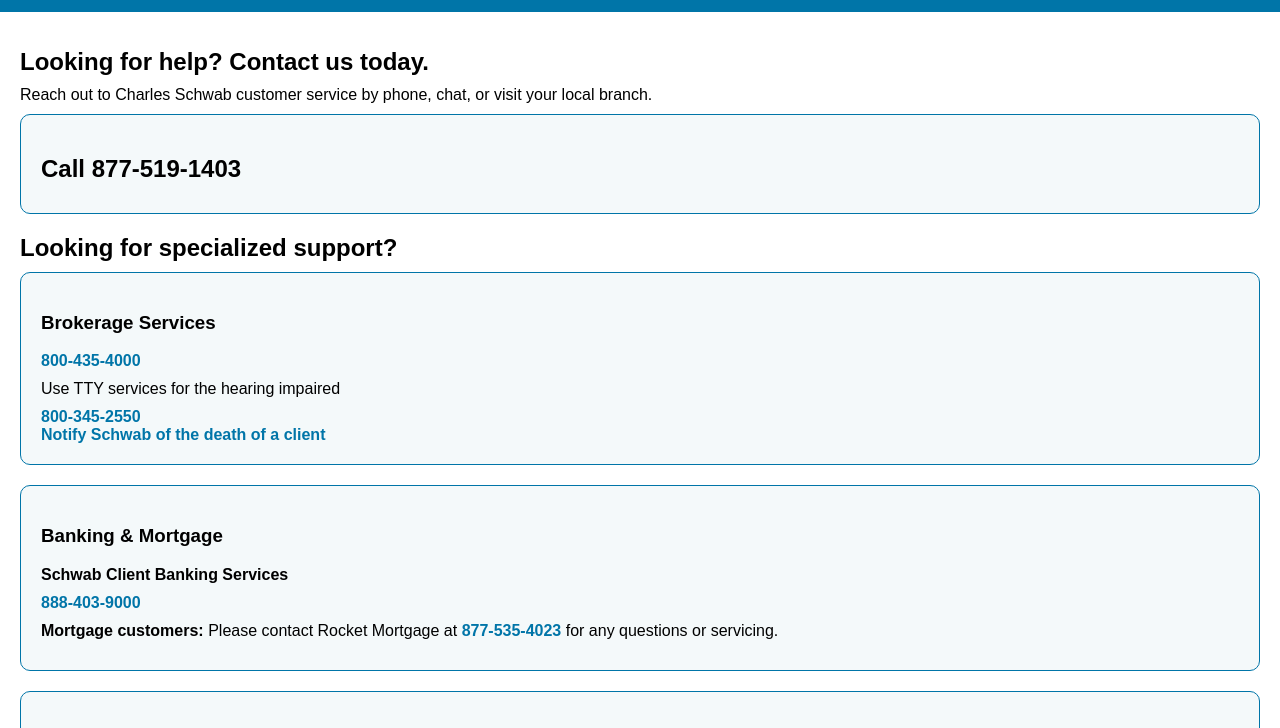
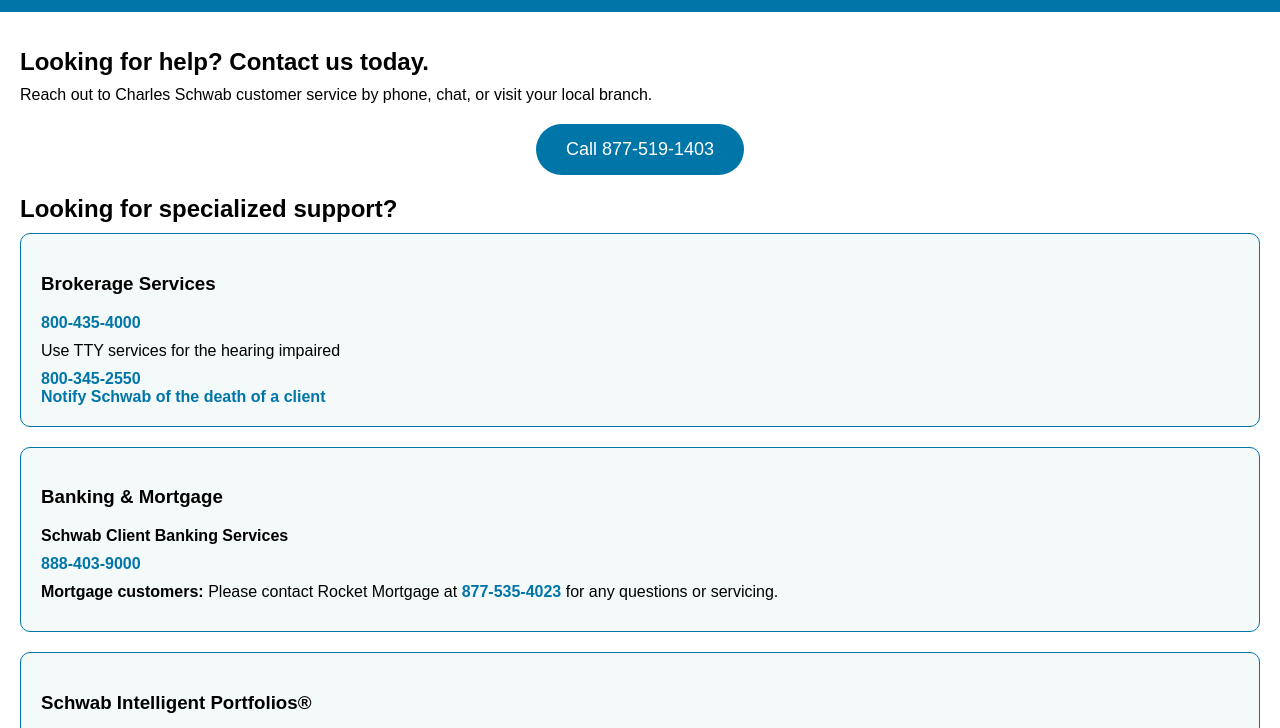
Before and after one commit to anilkumar784/Schb-ppc, a plain HTML site: page index.html in a window 1280 px wide. Shown: the part 68-796 px from the top of the page. Drawn offline with Linux system fonts and the light colour scheme.

Commit message:
Update index.html

```diff
--- a/index.html
+++ b/index.html
@@ -47,6 +47,21 @@
     p {
       margin: 10px 0;
       font-size: 16px;
+    }
+
+    .center-button {
+      text-align: center;
+      margin: 20px 0;
+    }
+
+    .center-button a {
+      background-color: #0075a8;
+      color: white;
+      text-decoration: none;
+      padding: 15px 30px;
+      border-radius: 30px;
+      font-size: 18px;
+      display: inline-block;
     }
 
     .card {
@@ -104,8 +119,8 @@
   <h1>Looking for help? Contact us today.</h1>
   <p>Reach out to Charles Schwab customer service by phone, chat, or visit your local branch.</p>
 
-  <div class="card">
-    <h2>Call 877-519-1403</h2>
+  <div class="center-button">
+    <a href="tel:8775191403">Call 877-519-1403</a>
   </div>
 
   <h2>Looking for specialized support?</h2>
```
